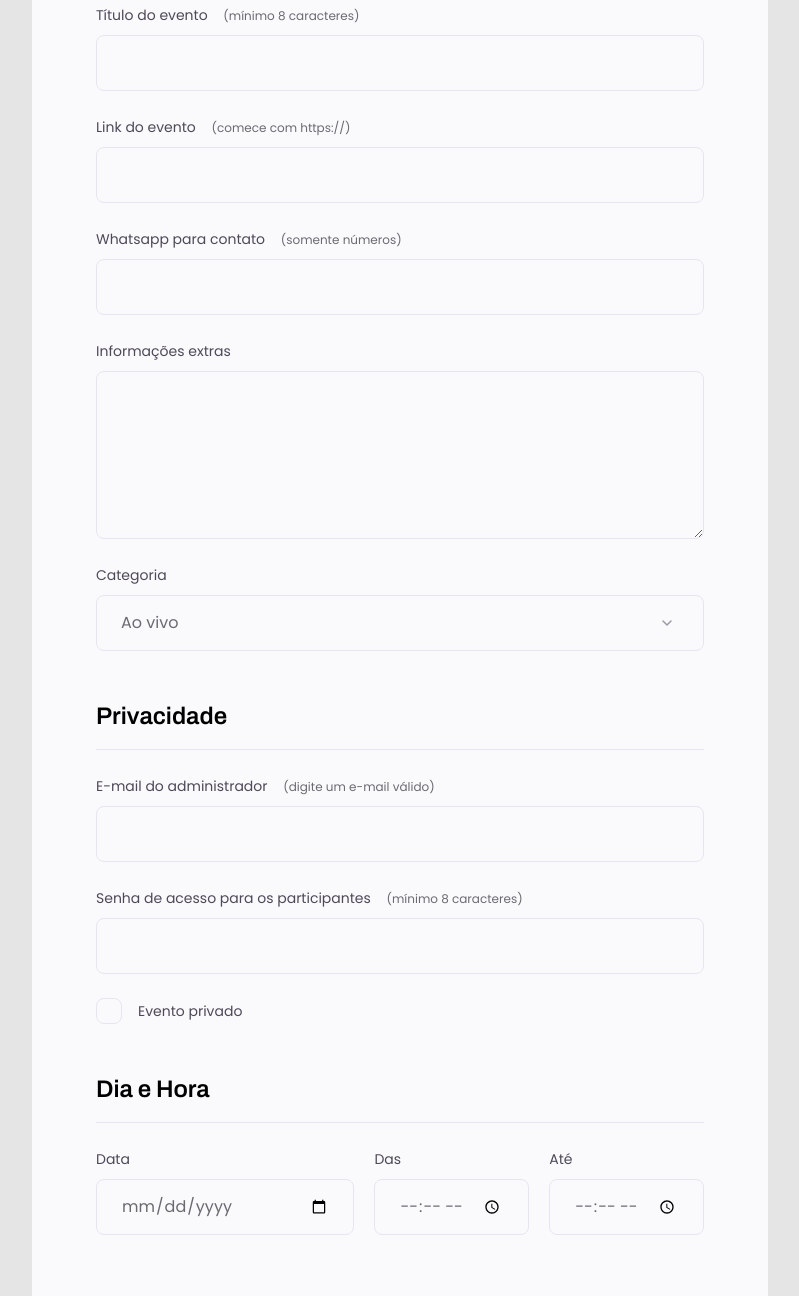
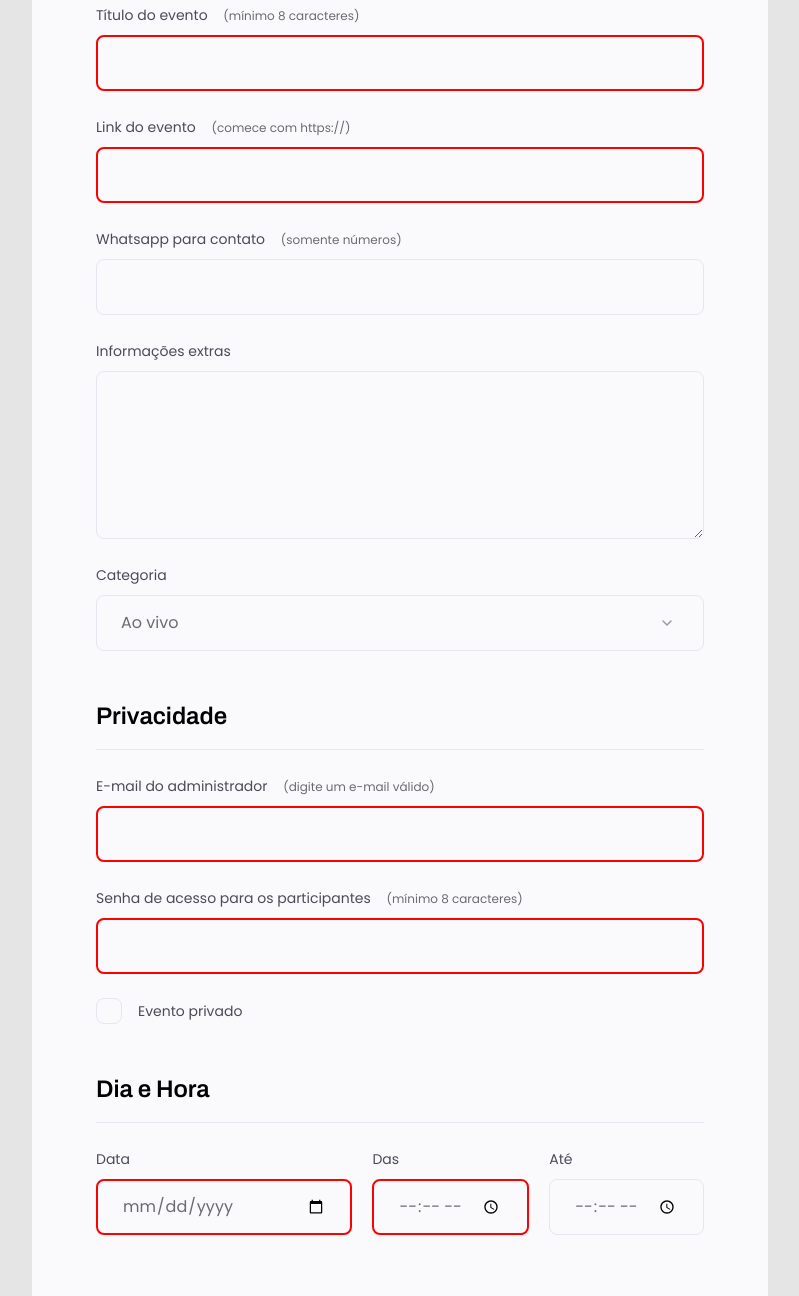
Before and after one commit to MiPigurim/Rocketseat-Formul-rio, a plain HTML site: page index.html in a window 1280 px wide. Shown: the part 408-1704 px from the top of the page, without its empty margins (240-1039 px from the left). Drawn offline with Linux system fonts and the light colour scheme.

Commit message:
feat: validating fields

```diff
--- a/index.html
+++ b/index.html
@@ -26,12 +26,12 @@
 
           <div class="input-wrapper">
             <label for="event-title">Título do evento <span>(mínimo 8 caracteres)</span></label>
-            <input type="text" id="event-title">
+            <input type="text" id="event-title" required minlength="8">
           </div>
 
           <div class="input-wrapper">
             <label for="event-link">Link do evento <span>(comece com https://)</span></label>
-            <input type="text" id="event-link">
+            <input type="text" id="event-link" required>
           </div>
 
           <div class="input-wrapper">
@@ -46,7 +46,7 @@
 
           <div class="input-wrapper">
             <label for="event-category">Categoria</label>
-            <select id="event-category">
+            <select id="event-category" required>
               <option value="live">Ao vivo</option>
               <option value="podcast">Podcast</option>
               <option value="mentorship">Mentoria</option>
@@ -62,12 +62,12 @@
 
           <div class="input-wrapper">
             <label for="event-email">E-mail do administrador <span>(digite um e-mail válido)</span></label>
-            <input type="text" id="event-email">
+            <input type="text" id="event-email" required>
           </div>
 
           <div class="input-wrapper">
             <label for="event-password">Senha de acesso para os participantes <span>(mínimo 8 caracteres)</span></label>
-            <input type="password" id="event-password">
+            <input type="password" id="event-password" required minlength="8">
           </div>
 
           <div class="checkbox-wrapper">
@@ -85,12 +85,12 @@
           <div class="col-3">
             <div class="input-wrapper">
               <label for="event-date">Data</label>
-              <input type="date" id="event-data">
+              <input type="date" id="event-data" required>
             </div>
 
             <div class="input-wrapper">
               <label for="event-begin">Das</label>
-              <input type="time" id="event-begin">
+              <input type="time" id="event-begin" required>
             </div>
 
             <div class="input-wrapper">
--- a/style.css
+++ b/style.css
@@ -197,3 +197,7 @@ footer .button {
 footer .button:hover {
   background: #08a04c;
 }
+
+input:invalid {
+  border: 2px solid red;
+}
```
